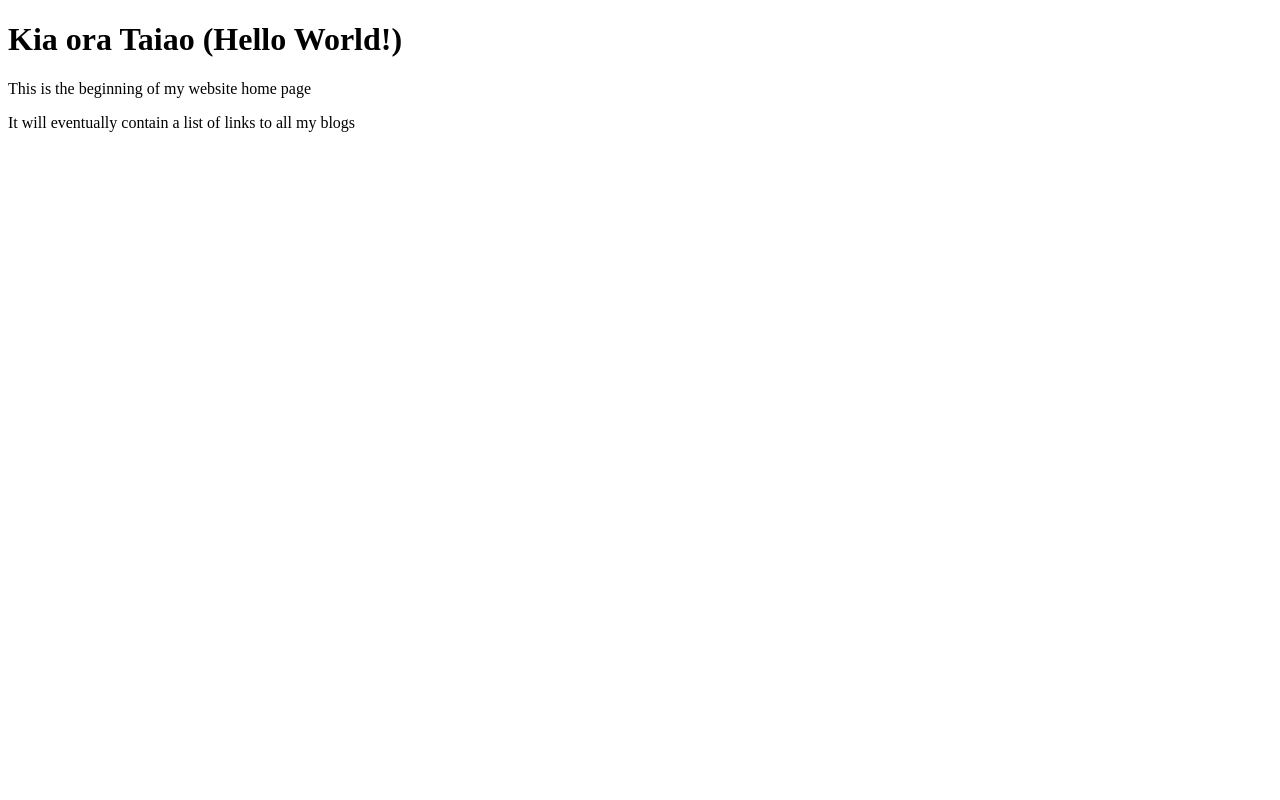
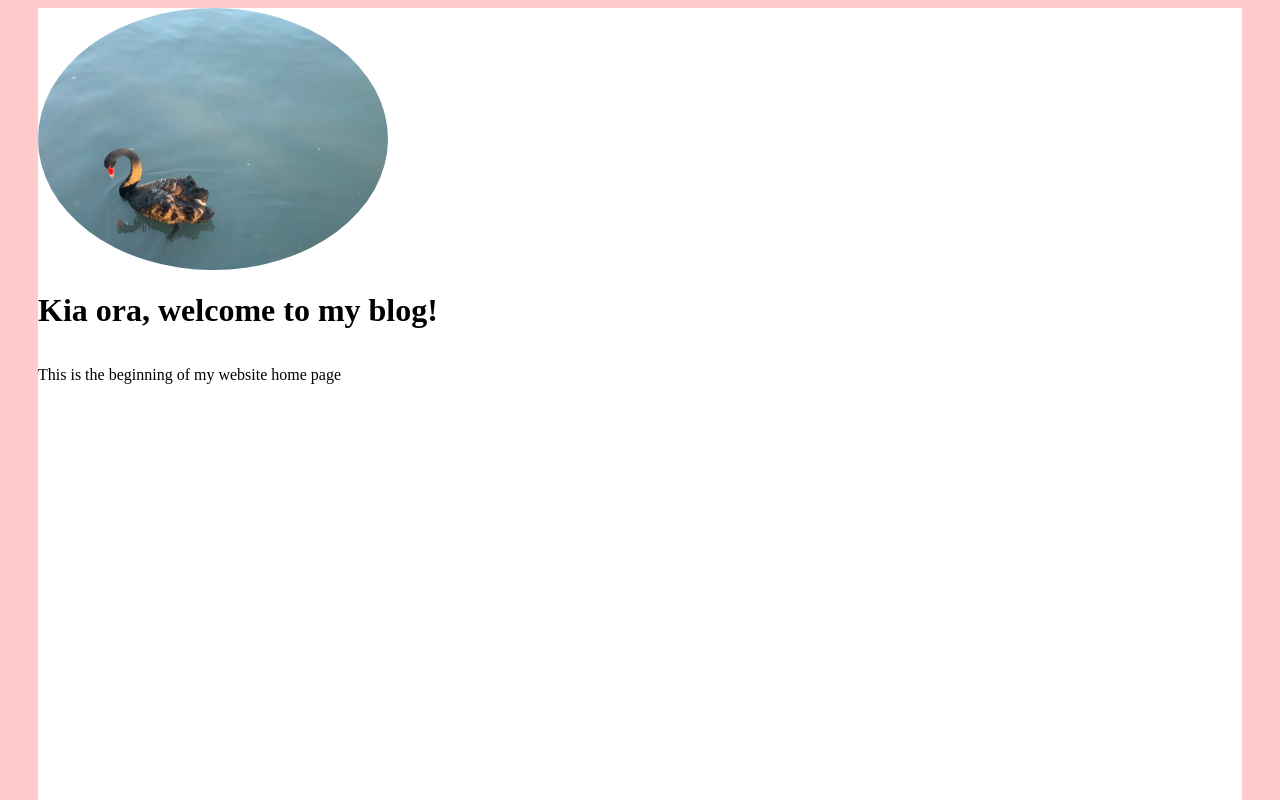
Before and after one commit to bihui-sun/bihui-sun.github.io, a plain HTML site: page index.html in a window 1280 px wide. Shown: the top 800 px of the page. Drawn offline with Linux system fonts and the light colour scheme.

Commit message:
update index css and add images

```diff
--- a/index.html
+++ b/index.html
@@ -4,10 +4,26 @@
     <meta charset="UTF-8" />
     <meta name="viewport" content="width=device-width, initial-scale=1.0" />
     <title>My blog</title>
+    <link href="./styles/main.css" rel="stylesheet" type="text/css" />
   </head>
   <body>
-    <h1>Kia ora Taiao (Hello World!)</h1>
-    <p>This is the beginning of my website home page</p>
-    <p>It will eventually contain a list of links to all my blogs</p>
+    <header></header>
+
+    <main>
+      <div class="container">
+        <img class="profile" src="./images/black-swan.jpg" alt="a black swan" />
+        <h1>Kia ora, welcome to my blog!</h1>
+
+        <div class="container">
+          <p>This is the beginning of my website home page</p>
+        </div>
+
+        <div class="container">
+          <p>It will eventually contain a list of links to all my blogs</p>
+        </div>
+      </div>
+    </main>
+
+    <footer></footer>
   </body>
 </html>
--- a/styles/main.css
+++ b/styles/main.css
@@ -0,0 +1,19 @@
+html {
+  background-color: #ffcbcb;
+  margin: 0px 30px;
+}
+
+body {
+  background-color: white;
+}
+
+.profile {
+  width: 350px;
+  height: auto;
+  border-radius: 50%;
+}
+
+.container {
+  display: grid;
+  height: 100vh;
+}
```
Also changed, not shown: images/black-swan.jpg (added), images/hk-street.jpg (added), images/kayake.jpg (added).
